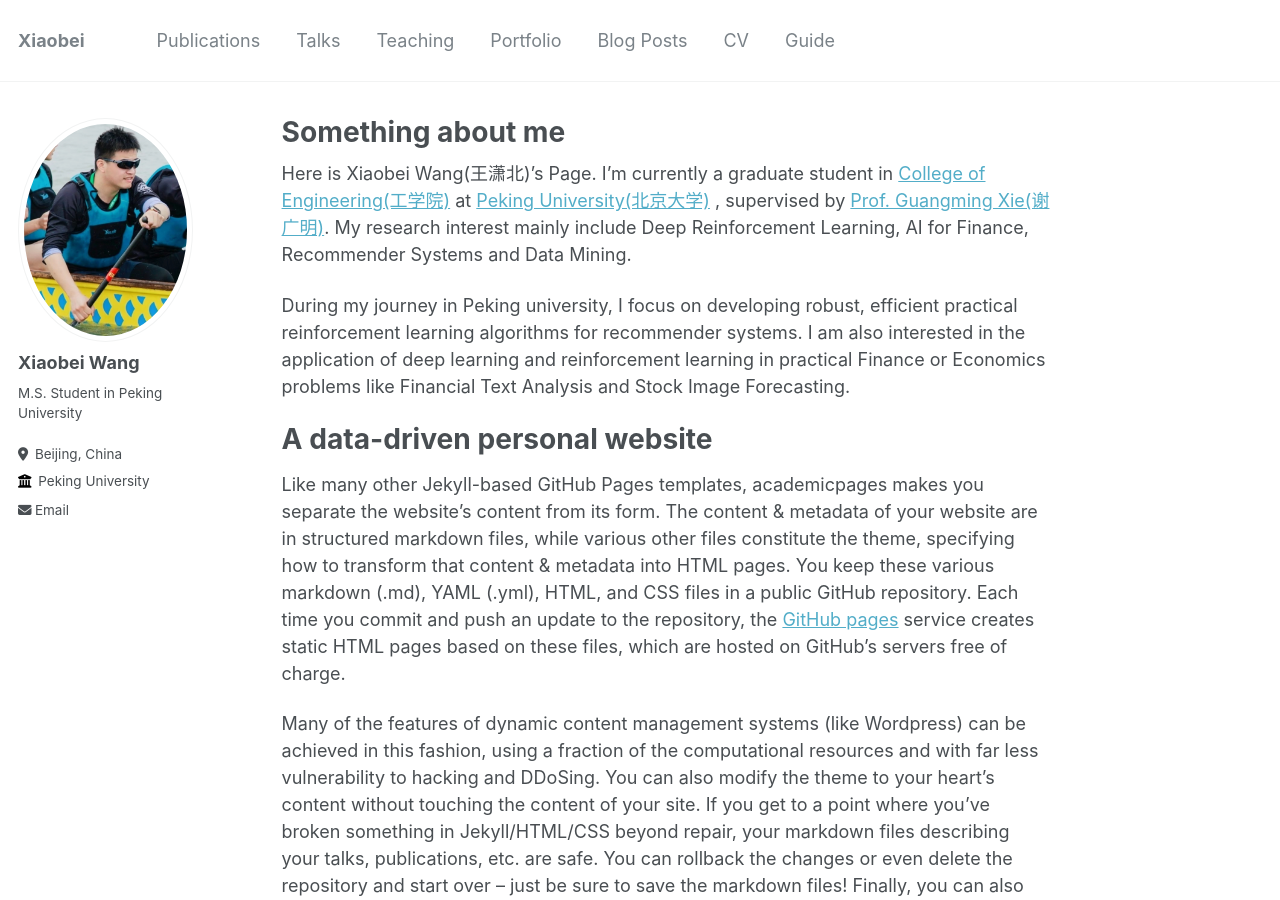
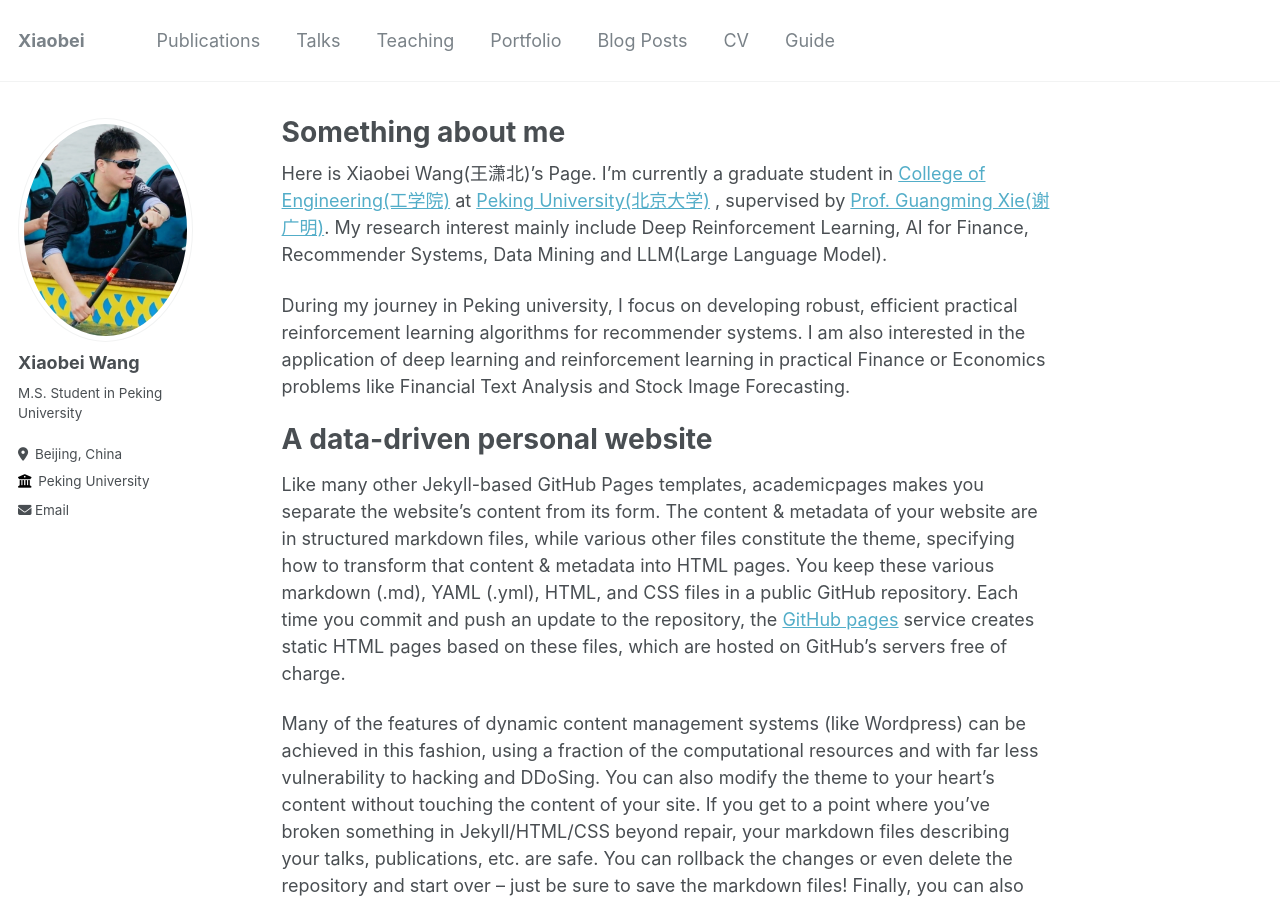
Before and after one commit to wangxiaobei822/wangxiaobei822.github.io, a Jekyll site: the page built from _pages/about.md, in a window 1280 px wide and 900 px high. Built offline with Jekyll 4.4.1, drawn with Linux system fonts in a browser that asks for light colours.

Commit message:
Update about.md

```diff
--- a/_pages/about.md
+++ b/_pages/about.md
@@ -7,7 +7,7 @@ redirect_from:
   - /about.html
 ---
 
-Here is Xiaobei Wang(王潇北)’s Page. I’m currently a graduate student in [College of Engineering(工学院)](https://www.coe.pku.edu.cn/) at [Peking University(北京大学)](https://www.pku.edu.cn/) , supervised by [Prof. Guangming Xie(谢广明)](https://www.coe.pku.edu.cn/teaching/all_time/7139.html). My research interest mainly include Deep Reinforcement Learning, AI for Finance, Recommender Systems and Data Mining.
+Here is Xiaobei Wang(王潇北)’s Page. I’m currently a graduate student in [College of Engineering(工学院)](https://www.coe.pku.edu.cn/) at [Peking University(北京大学)](https://www.pku.edu.cn/) , supervised by [Prof. Guangming Xie(谢广明)](https://www.coe.pku.edu.cn/teaching/all_time/7139.html). My research interest mainly include Deep Reinforcement Learning, AI for Finance, Recommender Systems, Data Mining and LLM(Large Language Model).
 
 During my journey in Peking university, I focus on developing robust, efficient practical reinforcement learning algorithms for recommender systems. I am also interested in the application of deep learning and reinforcement learning in practical Finance or Economics problems like Financial Text Analysis and Stock Image Forecasting.
 
```
